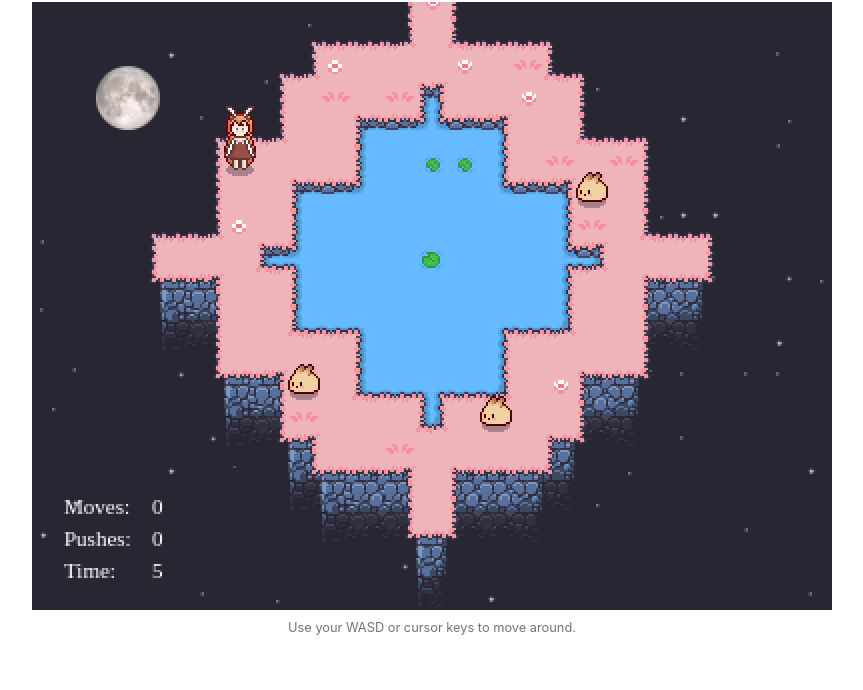
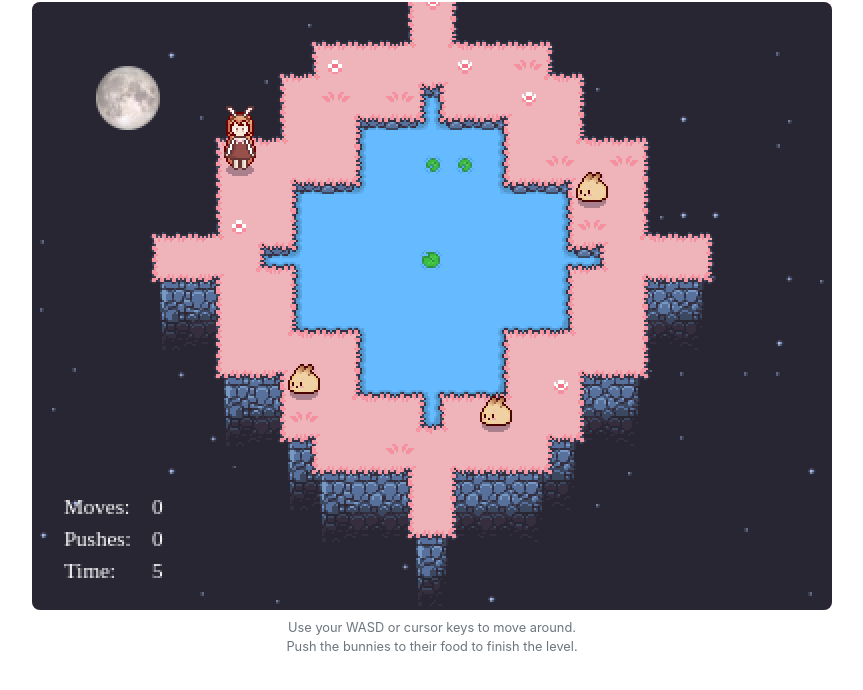
Before and after one commit to MewesK/sokobun, a website built with webpack: page public/index.html in a window 1280 px wide. Shown: the part 94-784 px from the top of the page, without its empty margins (208-1071 px from the left). Built offline with nearby package versions, Linux system fonts and the light colour scheme.

Commit message:
Polishing

```diff
--- a/public/index.html
+++ b/public/index.html
@@ -11,7 +11,8 @@
         <h1 class="text-center mt-4 mb-4">Soko<strong>Bun</strong></h1>
         <canvas id="game"></canvas>
         <div class="text-center text-muted small mt-2">
-            Use your WASD or cursor keys to move around.
+            Use your WASD or cursor keys to move around.<br>
+            Push the bunnies to their food to finish the level.
         </div>
     </div>
 </body>
--- a/src/css/main.css
+++ b/src/css/main.css
@@ -11,4 +11,5 @@ canvas {
     background-color: lightpink;
     display: block;
     margin: 0 auto;
+    border-radius: 8px;
 }
```
Also changed, not shown: README.md.
